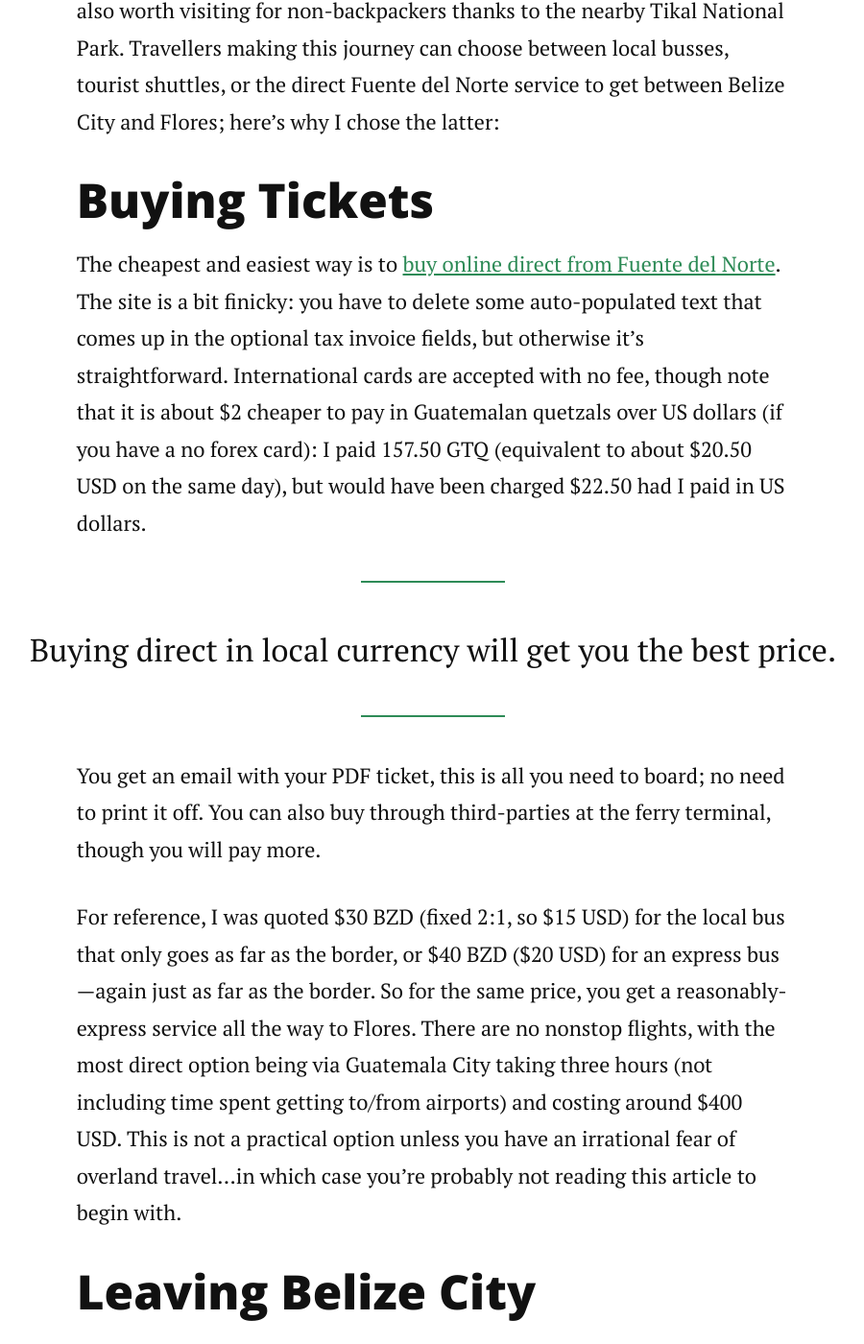
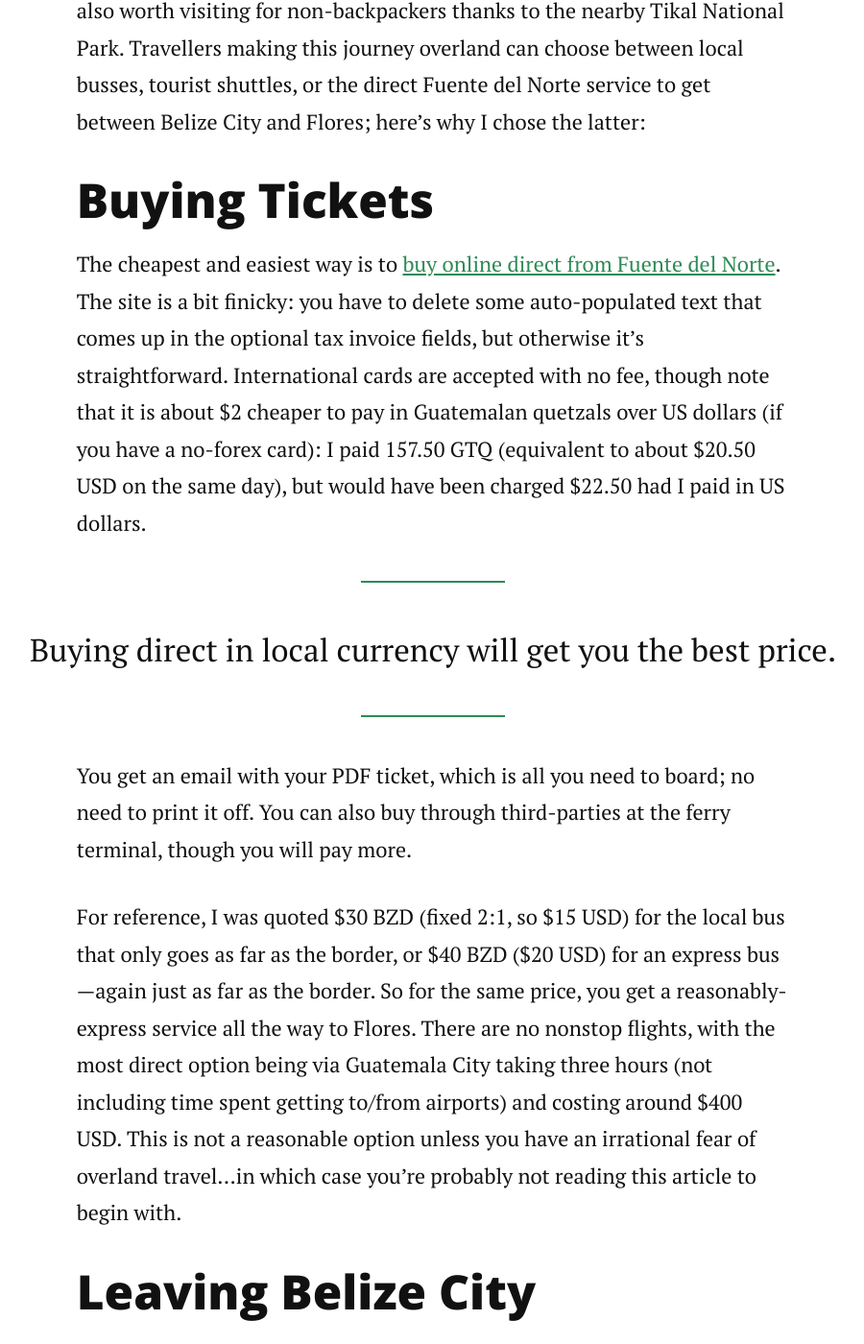
Before and after one commit to RatherBeExploring/ratherbeexploring.github.io, a Jekyll site: the page built from _posts/2026-11-10-fuente-del-norte-from-belize-city-to-flores-by-bus.markdown, in a window 1280 px wide and 1400 px high, scrolled down 1867 px. Shown: the whole window at 96% size, without its empty margins (189-1089 px from the left). Built offline with Jekyll 4.4.1, drawn with Linux system fonts in a browser that asks for light colours; nearby versions of some CDN libraries; some of the changed text lies outside the part shown.

Commit message:
Update 2026-11-10-fuente-del-norte-from-belize-city-to-flores-by-bus.markdown
Minor fixes.

```diff
--- a/_posts/2026-11-10-fuente-del-norte-from-belize-city-to-flores-by-bus.markdown
+++ b/_posts/2026-11-10-fuente-del-norte-from-belize-city-to-flores-by-bus.markdown
@@ -10,17 +10,17 @@ image: floresfeatured.jpg
 
 ## Introduction
 
-Belize City is the primary gateway for Belize's beautiful cayes, as well as home to the country's only airport with commercial international service.  While the city itself has little to offer for an extended stay, most visitors will find themselves passing through to get in and out of Belize—making it very well connected.  This includes three different options for getting to Flores, a popular backpacker hub with Flores Island crammed full of hostels…but also worth visiting for non-backpackers thanks to the nearby Tikal National Park.  Travellers making this journey can choose between local busses, tourist shuttles, or the direct Fuente del Norte service to get between Belize City and Flores; here's why I chose the latter:
+Belize City is the primary gateway for Belize's beautiful cayes, as well as home to the country's only airport with commercial international service.  While the city itself has little to offer for an extended stay, most visitors will find themselves passing through to get in and out of Belize—making it very well connected.  This includes three different options for getting to Flores, a popular backpacker hub with Flores Island crammed full of hostels…but also worth visiting for non-backpackers thanks to the nearby Tikal National Park.  Travellers making this journey overland can choose between local busses, tourist shuttles, or the direct Fuente del Norte service to get between Belize City and Flores; here's why I chose the latter:
 
 ## Buying Tickets
 
-The cheapest and easiest way is to <a href="https://transportesfuentedelnorte.com/en/" target="_blank" rel="noopener noreferrer">buy online direct from Fuente del Norte</a>.  The site is a bit finicky: you have to delete some auto-populated text that comes up in the optional tax invoice fields, but otherwise it's straightforward.  International cards are accepted with no fee, though note that it is about $2 cheaper to pay in Guatemalan quetzals over US dollars (if you have a no forex card): I paid 157.50 GTQ (equivalent to about $20.50 USD on the same day), but would have been charged $22.50 had I paid in US dollars.
+The cheapest and easiest way is to <a href="https://transportesfuentedelnorte.com/en/" target="_blank" rel="noopener noreferrer">buy online direct from Fuente del Norte</a>.  The site is a bit finicky: you have to delete some auto-populated text that comes up in the optional tax invoice fields, but otherwise it's straightforward.  International cards are accepted with no fee, though note that it is about $2 cheaper to pay in Guatemalan quetzals over US dollars (if you have a no-forex card): I paid 157.50 GTQ (equivalent to about $20.50 USD on the same day), but would have been charged $22.50 had I paid in US dollars.
 
 <blockquote>Buying direct in local currency will get you the best price.</blockquote>
 
-You get an email with your PDF ticket, this is all you need to board; no need to print it off.  You can also buy through third-parties at the ferry terminal, though you will pay more.
+You get an email with your PDF ticket, which is all you need to board; no need to print it off.  You can also buy through third-parties at the ferry terminal, though you will pay more.
 
-For reference, I was quoted $30 BZD (fixed 2:1, so $15 USD) for the local bus that only goes as far as the border, or $40 BZD ($20 USD) for an express bus—again just as far as the border.  So for the same price, you get a reasonably-express service all the way to Flores.  There are no nonstop flights, with the most direct option being via Guatemala City taking three hours (not including time spent getting to/from airports) and costing around $400 USD.  This is not a practical option unless you have an irrational fear of overland travel…in which case you're probably not reading this article to begin with.
+For reference, I was quoted $30 BZD (fixed 2:1, so $15 USD) for the local bus that only goes as far as the border, or $40 BZD ($20 USD) for an express bus—again just as far as the border.  So for the same price, you get a reasonably-express service all the way to Flores.  There are no nonstop flights, with the most direct option being via Guatemala City taking three hours (not including time spent getting to/from airports) and costing around $400 USD.  This is not a reasonable option unless you have an irrational fear of overland travel…in which case you're probably not reading this article to begin with.
 
 ## Leaving Belize City
 
@@ -48,7 +48,7 @@ Seats are assigned but this doesn't matter, sit wherever.  The faux leather seat
 <p>Not exactly the last word in luxury, but very good for Central America.</p>
 </div>
 
-Unusually for Central American busses, you don't get curtains to block out the sun.  Instead windows are heavily tinted.  This works somewhat, though definitely try and sit on the side facing away from the sun.  Also try and sit away from the air conditioning unit located roughly halfway down the bus: this leaks, a lot.  The A/C stopped working/was turned off intermittently for the final hour of the journey.  Windows also open.
+Unusually for Central American busses, you don't get curtains to block out the sun.  Instead windows are heavily tinted.  This works somewhat, though definitely try and sit on the side facing away from the sun.  Also try and sit away from the air conditioning unit located roughly halfway down the bus: this leaks, a lot.  The A/C stopped working/was turned off intermittently for the final hour of the journey, which is when I discovered that windows also open.
 
 <div class="centered-block">
 <img src="/assets/img/flores4.jpg" alt="Reclined seat pair.">
```
Also changed, not shown: other parts of _posts/2026-11-10-fuente-del-norte-from-belize-city-to-flores-by-bus.markdown (+3 -3 lines).
